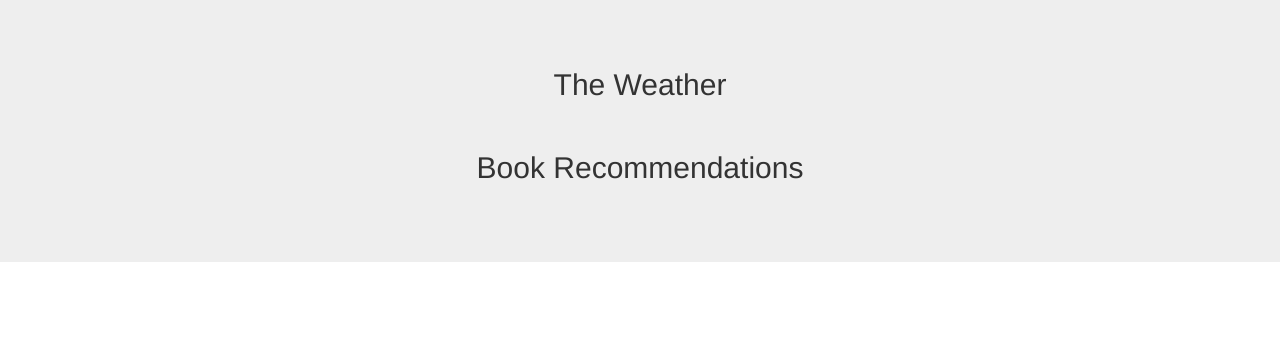
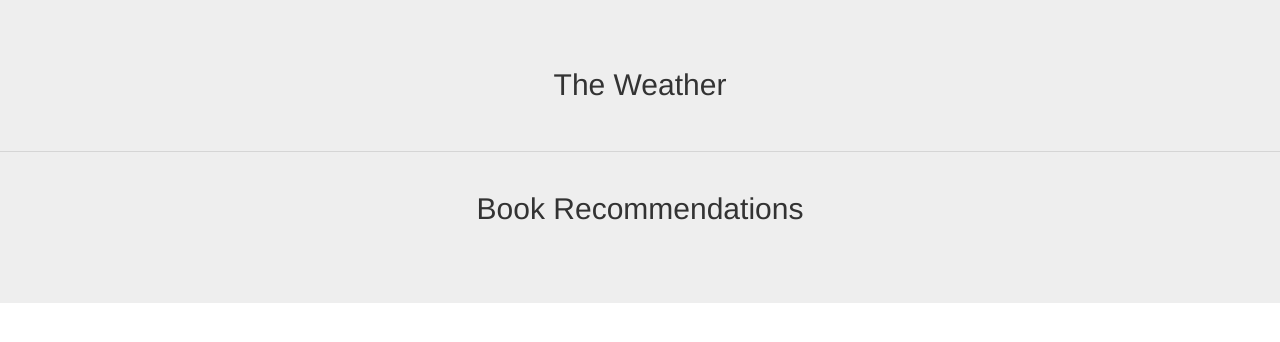
Before and after one commit to EugeneThomas/cYES, a Flask app: template templates/info.html in a window 1280 px wide. Shown: the part 72-414 px from the top of the page. Run offline with Flask 2, Linux system fonts and the light colour scheme; the template is opened without the code that fills it, so the values that code supplies are empty; some libraries are stand-ins or nearby versions.

Commit message:
Updated templates

```diff
--- a/templates/info.html
+++ b/templates/info.html
@@ -50,7 +50,8 @@
 </nav>
 
 
-  <div class="jumbotron">
+    <div class="jumbotron">
+
   <div class="container text-center">
     <h2>The Weather</h2>
     <br>
@@ -59,9 +60,10 @@
     Desciption: {{period["fcttext"]}}
     <br><br>
     {% endfor %}
+  </div>
+<hr>
 
-
-
+ <div class="container text-center">
    <h2>Book Recommendations</h2>
     <br>
     {% for book in bookdata["results"] %}
```
